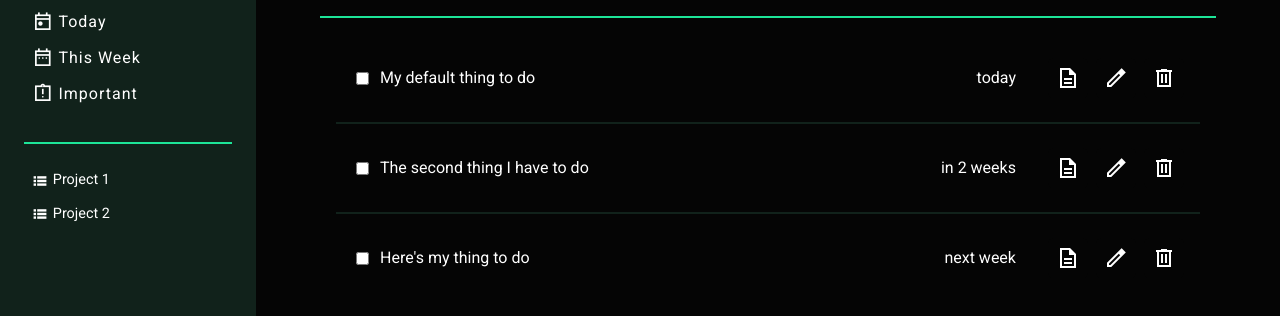
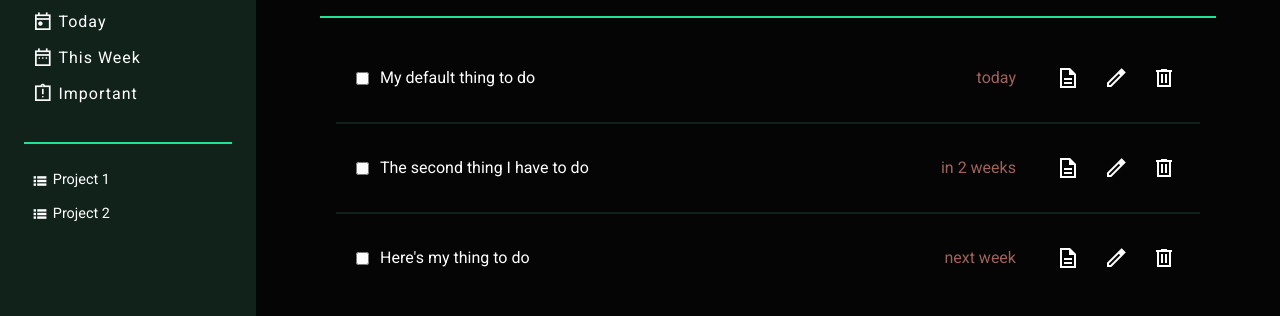
Before and after one commit to MewKay/to-do-list, a website built with webpack: page dist/index.html in a window 1280 px wide. Shown: the part 171-487 px from the top of the page. Built offline with nearby package versions, Linux system fonts and the light colour scheme.

Commit message:
Add color to the date distance inside the to do items

```diff
--- a/src/components/styles/style.css
+++ b/src/components/styles/style.css
@@ -283,6 +283,10 @@ main li:not(:last-child) {
   opacity: .7;
 }
 
+.primary > p {
+  color: var(--accent);
+}
+
 .details {
   font-size: .9rem;
 }
```
Also changed, not shown: dist/main.js.
